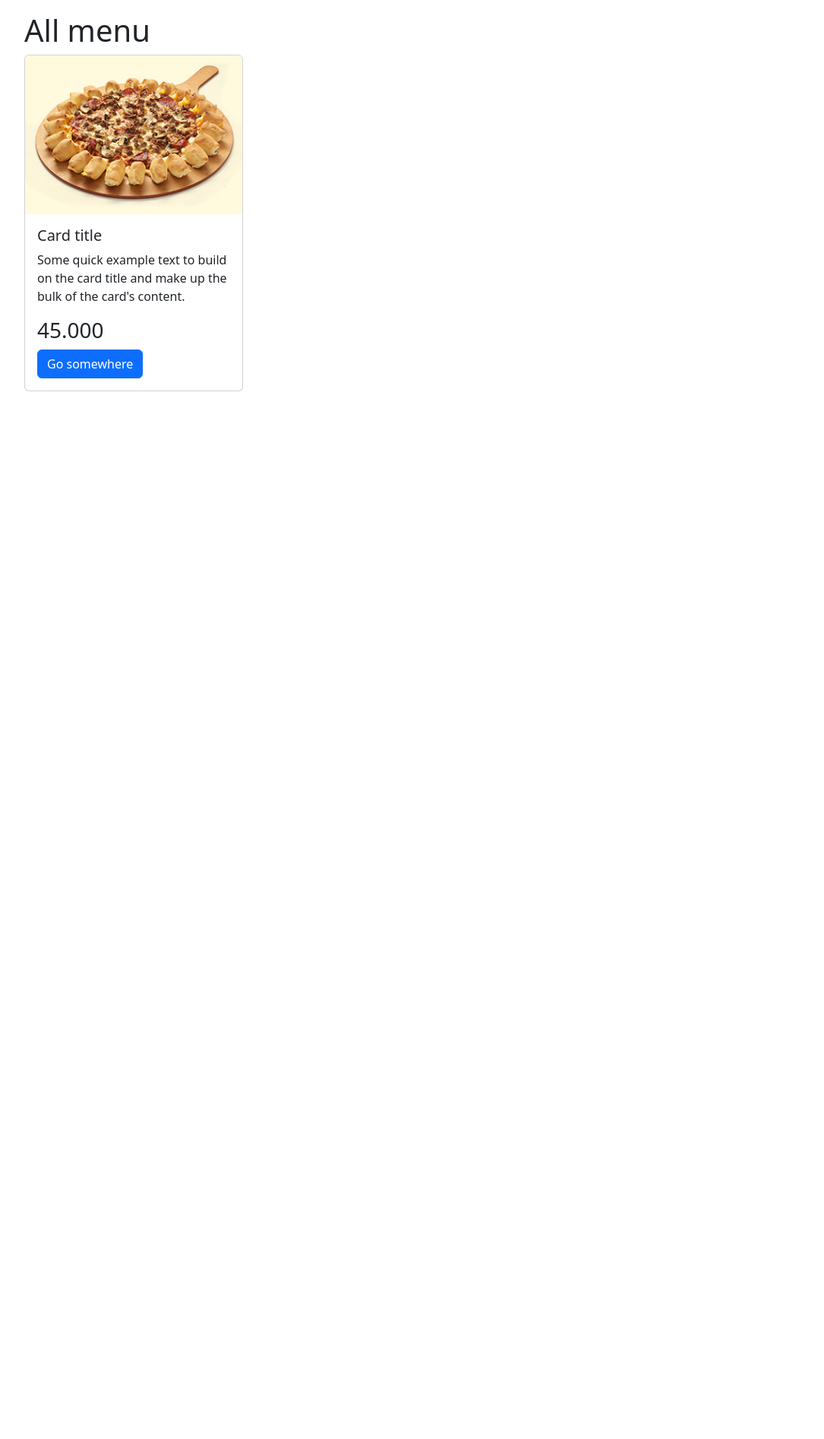
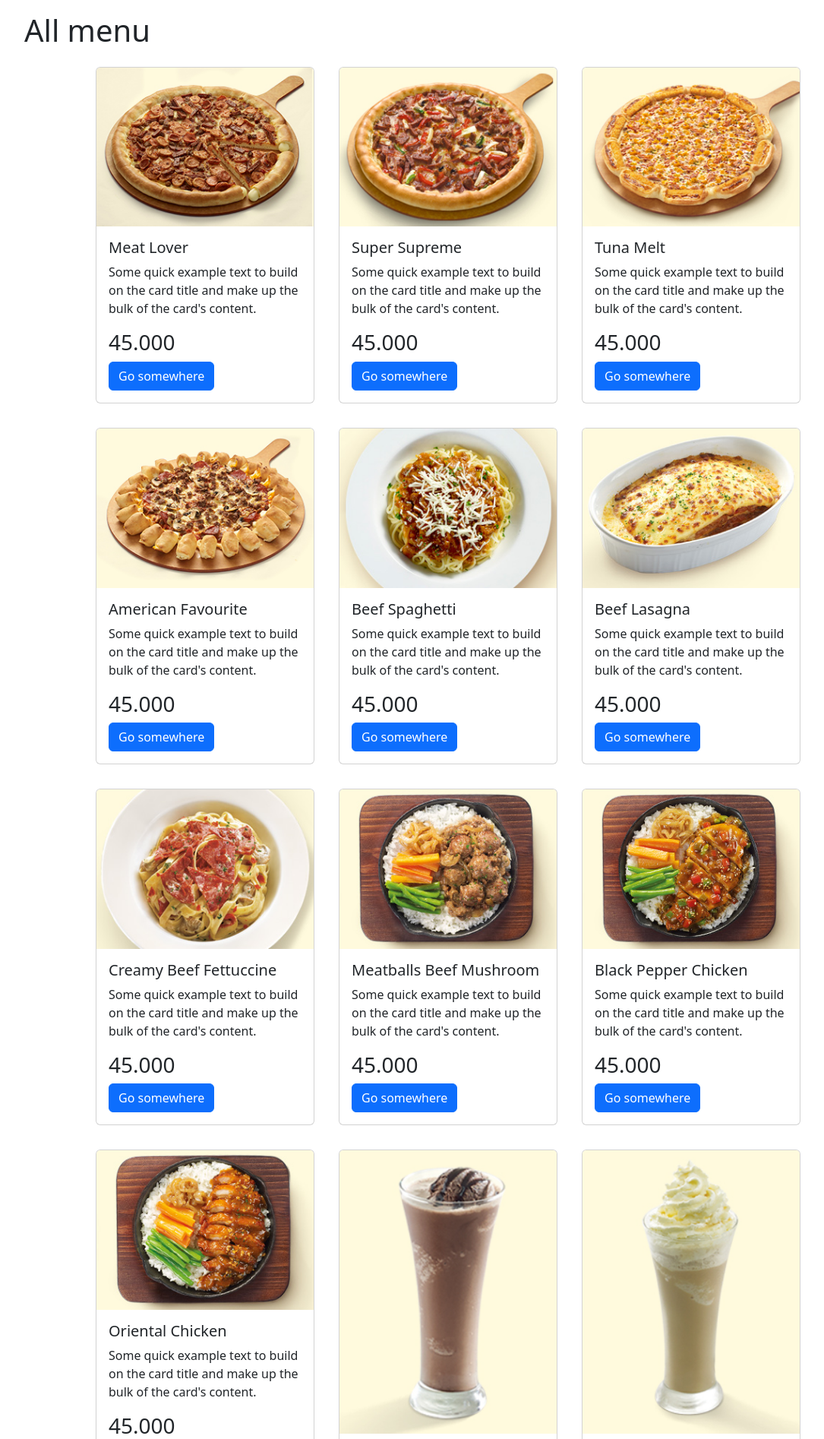
Before and after one commit to ryokf/api, a PHP site: page / in a window 1280 px wide. Shown: the part 67-1961 px from the top of the page at 76% size, without its empty margins (50-1135 px from the left). Before the commit the page ends 582 px from the top, so only its background shows below. Run offline with PHP 8.4, Linux system fonts and the light colour scheme.

Commit message:
menambahkan menu

```diff
--- a/hut/index.php
+++ b/hut/index.php
@@ -1,3 +1,9 @@
+<?php
+$data = file_get_contents('pizza.json');
+$menus = json_decode($data, true);
+$menus = $menus['menu'];
+?>
+
 <!doctype html>
 <html lang="en">
 
@@ -31,16 +37,19 @@
 
     <div class="container my-3">
         <h1>All menu</h1>
-
-        <div class="card" style="width: 18rem;">
-            <img src="img/pizza/american-favourite.jpg" class="card-img-top" alt="...">
-            <div class="card-body">
-                <h5 class="card-title">Card title</h5>
-                <p class="card-text">Some quick example text to build on the card title and make up the bulk of the
-                    card's content.</p>
-                <h3>45.000</h3>
-                <a href="#" class="btn btn-primary">Go somewhere</a>
+        <div class="d-flex flex-wrap justify-content-center">
+            <?php foreach($menus as $menu): ?>
+            <div class="card m-3" style="width: 18rem;">
+                <img src="img/pizza/<?= $menu['gambar'] ?>" class="card-img-top" alt="...">
+                <div class="card-body">
+                    <h5 class="card-title"><?= $menu['nama']  ?></h5>
+                    <p class="card-text">Some quick example text to build on the card title and make up the bulk of the
+                        card's content.</p>
+                    <h3>45.000</h3>
+                    <a href="#" class="btn btn-primary">Go somewhere</a>
+                </div>
             </div>
+            <?php endforeach ?>
         </div>
     </div>
 
```
